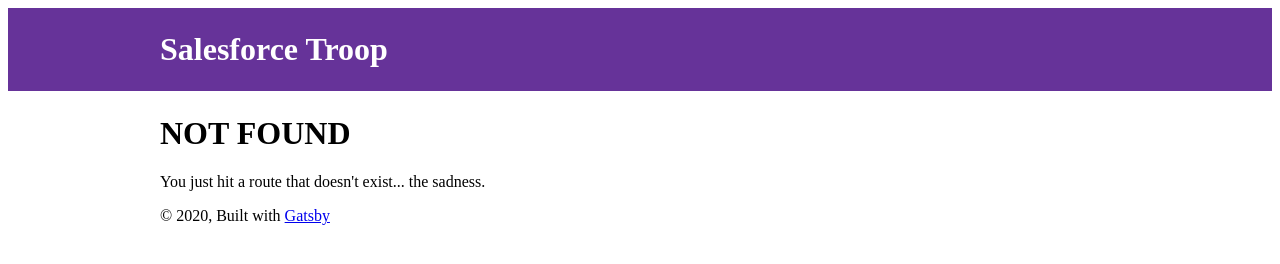
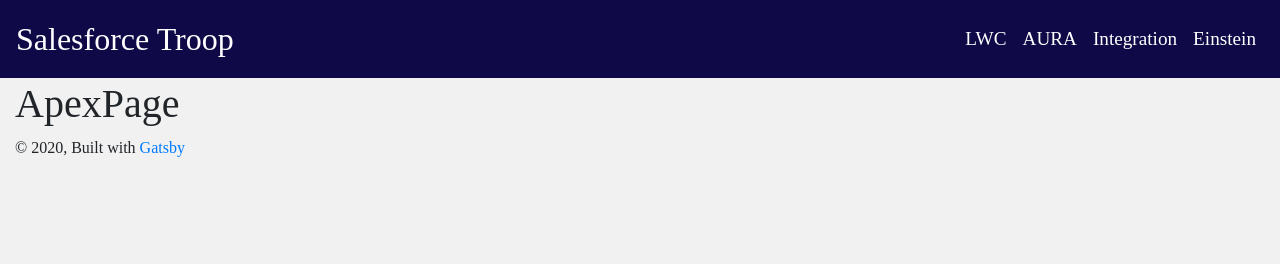
Before and after one commit to karkranikhil/salesforcetroop-testing, a Gatsby site: page /apex in a window 1280 px wide. Before the commit this address had no page. Built offline with nearby package versions, Linux system fonts and the light colour scheme; Gatsby itself is replaced by a stand-in of ours; a web font is replaced by a local one.

Commit message:
Navbar implemented with pages

```diff
--- a/gatsby-config.js
+++ b/gatsby-config.js
@@ -3,9 +3,12 @@ module.exports = {
     title: `Salesforce Troop`,
     description: `Kick off your next, great Gatsby project with this default starter. This barebones starter ships with the main Gatsby configuration files you might need.`,
     author: `Nikhil Karkra`,
+    icon: `src/images/nav-logo.PNG`,
   },
   plugins: [
     `gatsby-plugin-react-helmet`,
+    `gatsby-plugin-sass`,
+    `gatsby-plugin-catch-links`,
     {
       resolve: `gatsby-source-filesystem`,
       options: {
--- a/src/components/header.js
+++ b/src/components/header.js
@@ -1,36 +1,56 @@
+import React, { useState } from "react"
 import { Link } from "gatsby"
 import PropTypes from "prop-types"
-import React from "react"
 
-const Header = ({ siteTitle }) => (
-  <header
-    style={{
-      background: `rebeccapurple`,
-      marginBottom: `1.45rem`,
-    }}
-  >
-    <div
-      style={{
-        margin: `0 auto`,
-        maxWidth: 960,
-        padding: `1.45rem 1.0875rem`,
-      }}
-    >
-      <h1 style={{ margin: 0 }}>
-        <Link
-          to="/"
-          style={{
-            color: `white`,
-            textDecoration: `none`,
-          }}
-        >
-          {siteTitle}
-        </Link>
-      </h1>
+import {
+  Collapse,
+  Navbar,
+  NavbarToggler,
+  NavbarBrand,
+  Nav,
+  NavItem,
+  NavLink,
+} from "reactstrap"
+
+const Header = ({ siteTitle }) => {
+  const [isOpen, setIsOpen] = useState(false)
+  const toggle = () => setIsOpen(!isOpen)
+  return (
+    <div>
+      <Navbar fixed="top" light expand="sm">
+        <NavbarBrand href="/">{siteTitle}</NavbarBrand>
+        <NavbarToggler onClick={toggle} />
+        <Collapse isOpen={isOpen} navbar>
+          <Nav className="ml-auto" navbar>
+            <NavItem>
+              <div className="nav-link">
+                <Link to="/lwc" activeClassName="active">
+                  LWC
+                </Link>
+              </div>
+              {/* <NavLink href="/lwc">LWC</NavLink> */}
+            </NavItem>
+            <NavItem>
+              <NavLink href="/aura" activeClassName="active">
+                AURA
+              </NavLink>
+            </NavItem>
+            <NavItem>
+              <NavLink href="/integration" activeClassName="active">
+                Integration
+              </NavLink>
+            </NavItem>
+            <NavItem>
+              <NavLink href="/einstein" activeClassName="active">
+                Einstein
+              </NavLink>
+            </NavItem>
+          </Nav>
+        </Collapse>
+      </Navbar>
     </div>
-  </header>
-)
-
+  )
+}
 Header.propTypes = {
   siteTitle: PropTypes.string,
 }
--- a/src/components/layout.js
+++ b/src/components/layout.js
@@ -11,7 +11,7 @@ import { useStaticQuery, graphql } from "gatsby"
 
 import Header from "./header"
 // import "./layout.css"
-
+import "../styles/index.scss"
 const Layout = ({ children }) => {
   const data = useStaticQuery(graphql`
     query SiteTitleQuery {
@@ -25,14 +25,10 @@ const Layout = ({ children }) => {
 
   return (
     <>
-      <Header siteTitle={data.site.siteMetadata.title} />
-      <div
-        style={{
-          margin: `0 auto`,
-          maxWidth: 960,
-          padding: `0 1.0875rem 1.45rem`,
-        }}
-      >
+      <Header
+        siteTitle={data.site.siteMetadata.title}
+      />
+      <div className="container-fluid main-container">
         <main>{children}</main>
         <footer>
           © {new Date().getFullYear()}, Built with
--- /dev/null
+++ b/src/pages/apex.js
@@ -0,0 +1,12 @@
+import React from "react"
+import Layout from "../components/layout"
+import SEO from "../components/seo"
+
+const ApexPage = () => (
+  <Layout>
+    <SEO title="Apex" />
+    <h1>ApexPage</h1>
+  </Layout>
+)
+
+export default ApexPage
--- /dev/null
+++ b/src/styles/_base.scss
@@ -0,0 +1,41 @@
+@import "./variables";
+body {
+  background-color: $light-gray;
+  font-family: $site-font;
+  .main-container {
+    margin-top: 80px;
+  }
+  .navbar {
+    background-color: $primary-color;
+    height: 78px;
+  }
+  .navbar-brand {
+    font-size: 2rem;
+  }
+  .nav-item {
+    a {
+      font-size: 1.2rem;
+      color: $white;
+    }
+    a:hover,
+    a:active {
+      color: $secondary-color;
+      text-decoration: underline;
+    }
+    .active {
+      color: $secondary-color;
+      text-decoration: underline;
+    }
+  }
+  .navbar-light .navbar-nav .nav-link,
+  .navbar-light .navbar-brand {
+    color: $white;
+    &:hover {
+      color: $secondary-color;
+    }
+  }
+  ul {
+    list-style: none;
+    padding: 0;
+  }
+}
--- /dev/null
+++ b/src/styles/_variables.scss
@@ -0,0 +1,8 @@
+
+@import url("https://fonts.googleapis.com/css?family=Muli&display=swap");
+$site-font: "Muli", "san-serif";
+$primary-color: #0f0947;
+$secondary-color: #01b9ff;
+$light-gray: #f1f1f1;
+$black: #000;
+$white: #fff;
--- /dev/null
+++ b/src/styles/index.scss
@@ -0,0 +1,3 @@
+@import "../../node_modules/bootstrap/scss/bootstrap.scss";
+@import "./base";
+@import "./variables";
```
Also changed, not shown: package.json (+6 -1 lines), src/pages/aura.js (added, +12 -0 lines), src/pages/integration.js (added, +15 -0 lines), src/pages/lwc.js (added, +12 -0 lines), src/images/nav-logo.png (added), src/pages/einstein.js (added), 1 other file.
